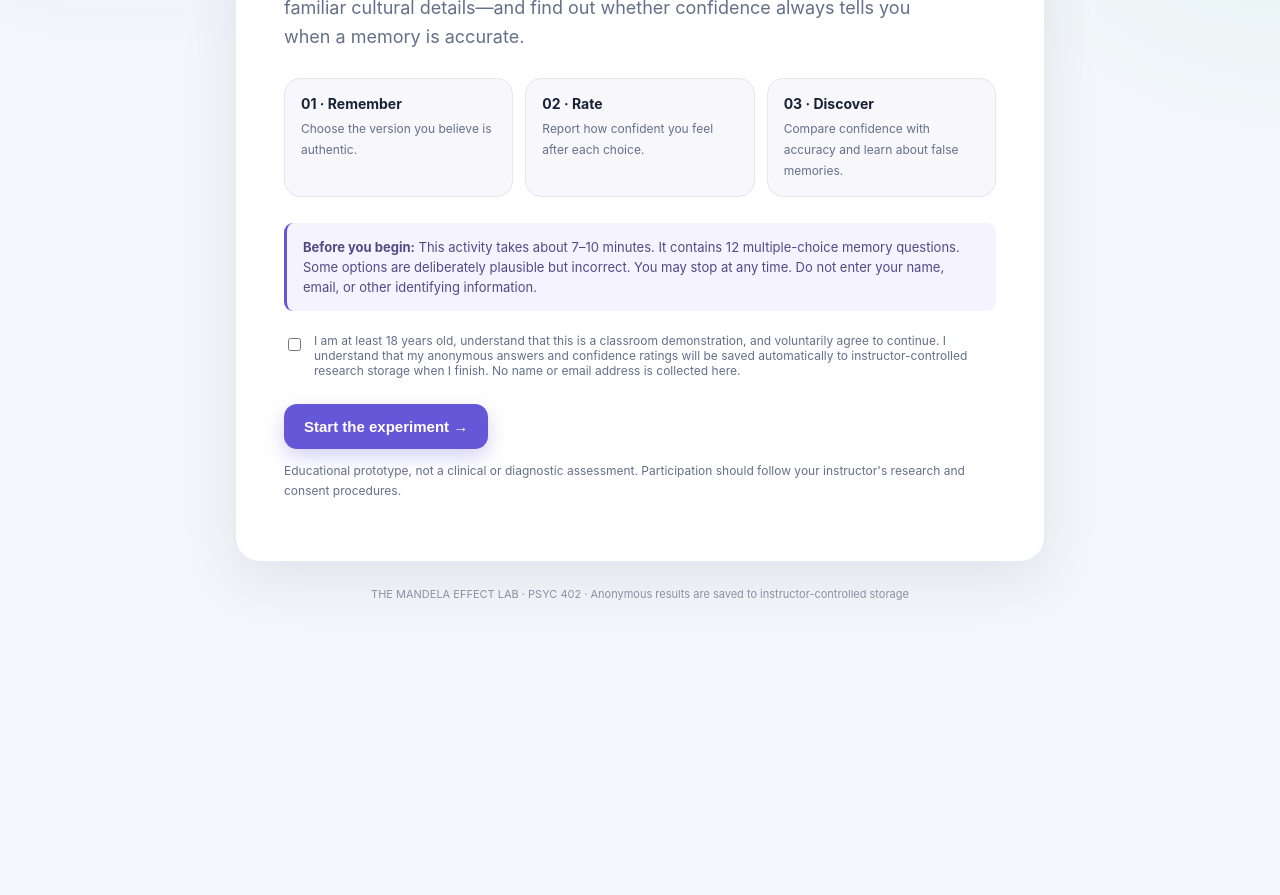
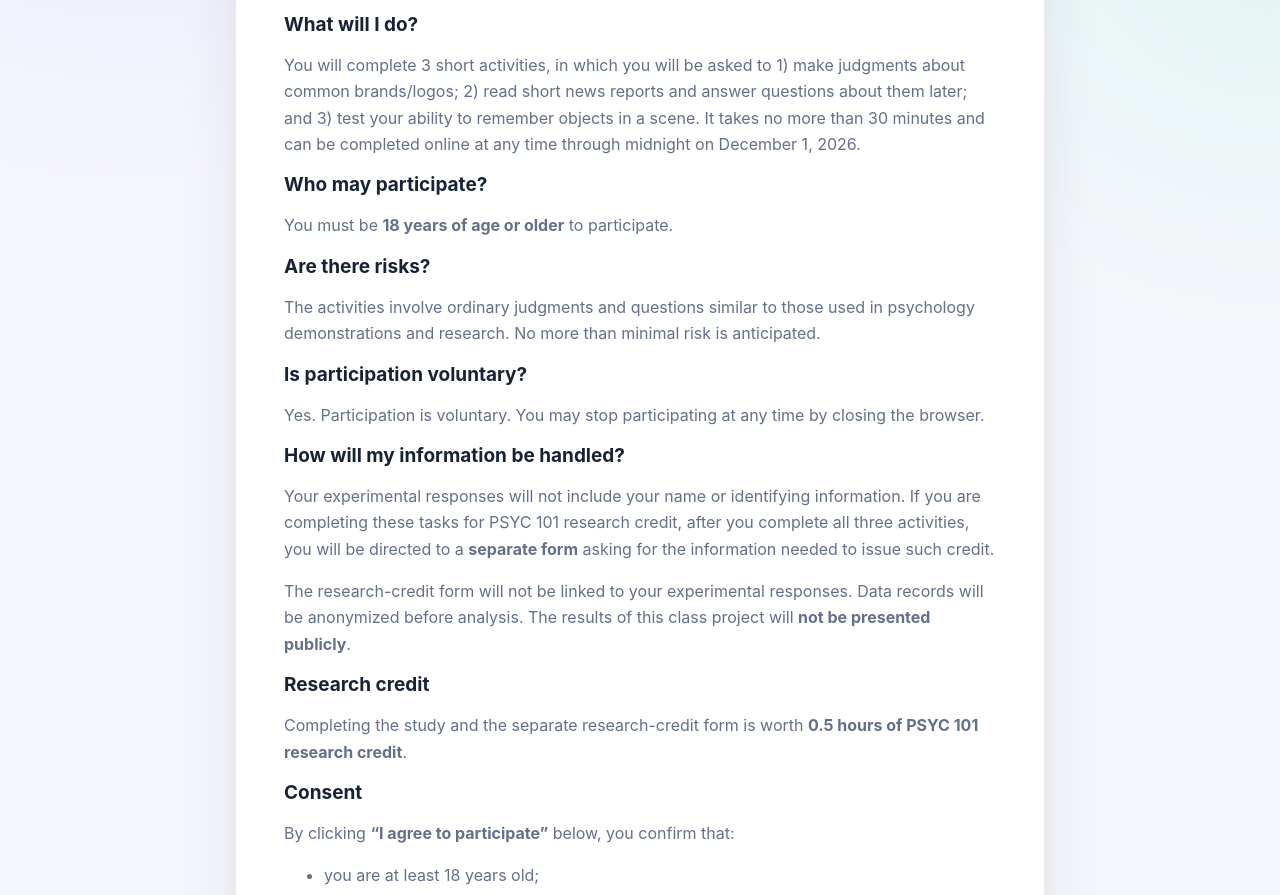
Before and after one commit to sonyper/2026_Mandela, a plain HTML site: page index.html in a window 1280 px wide. Shown: the part 354-1249 px from the top of the page. Before the commit the page ends 990 px from the top, so only its background shows below. Drawn offline with Linux system fonts and the light colour scheme.

Commit message:
Add files via upload

```diff
--- a/index.html
+++ b/index.html
@@ -17,7 +17,31 @@ main{max-width:850px;margin:28px auto 70px;padding:0 20px}.panel{background:var(
 <body>
 <header><div class="brand"><div class="brandmark">✳</div><span>THE MEMORY LAB</span></div><div class="tag">PSYC 402 · Memory & Cognition</div></header>
 <main>
-<section id="welcome" class="panel">
+<section id="consent" class="panel">
+<div style="margin-top:26px;border-top:1px solid var(--line);padding-top:24px" aria-labelledby="consentHeading">
+<h2 id="consentHeading">Consent to Participate: Decision-Making and Meta-Cognition</h2>
+<p>You are invited to participate in an online class research project examining <strong>decision-making and meta-cognition</strong>.</p>
+<h3>What will I do?</h3>
+<p>You will complete 3 short activities, in which you will be asked to 1) make judgments about common brands/logos; 2) read short news reports and answer questions about them later; and 3) test your ability to remember objects in a scene. It takes no more than 30 minutes and can be completed online at any time through midnight on December 1, 2026.</p>
+<h3>Who may participate?</h3>
+<p>You must be <strong>18 years of age or older</strong> to participate.</p>
+<h3>Are there risks?</h3>
+<p>The activities involve ordinary judgments and questions similar to those used in psychology demonstrations and research. No more than minimal risk is anticipated.</p>
+<h3>Is participation voluntary?</h3>
+<p>Yes. Participation is voluntary. You may stop participating at any time by closing the browser.</p>
+<h3>How will my information be handled?</h3>
+<p>Your experimental responses will not include your name or identifying information. If you are completing these tasks for PSYC 101 research credit, after you complete all three activities, you will be directed to a <strong>separate form</strong> asking for the information needed to issue such credit.</p>
+<p>The research-credit form will not be linked to your experimental responses. Data records will be anonymized before analysis. The results of this class project will <strong>not be presented publicly</strong>.</p>
+<h3>Research credit</h3>
+<p>Completing the study and the separate research-credit form is worth <strong>0.5 hours of PSYC 101 research credit</strong>.</p>
+<h3>Consent</h3>
+<p>By clicking <strong>“I agree to participate”</strong> below, you confirm that:</p>
+<ul style="line-height:1.7;color:var(--muted)"><li>you are at least 18 years old;</li><li>you have read the information above;</li><li>you understand that participation is voluntary; and</li><li>you agree to participate in this study.</li></ul>
+</div>
+<div class="actions"><button class="btn primary" id="agree">I agree to participate</button></div>
+</section>
+
+<section id="welcome" class="panel hidden">
 <p class="eyebrow">An interactive memory experiment</p>
 <h1>The Mandela<br>Effect Lab</h1>
 <p class="lead">How certain are you about things you remember? Test your memory against familiar cultural details—and find out whether confidence always tells you when a memory is accurate.</p>
@@ -27,8 +51,7 @@ main{max-width:850px;margin:28px auto 70px;padding:0 20px}.panel{background:var(
 <div class="mini"><strong>03 · Discover</strong><span>Compare confidence with accuracy and learn about false memories.</span></div>
 </div>
 <div class="notice"><b>Before you begin:</b> This activity takes about 7–10 minutes. It contains 12 multiple-choice memory questions. Some options are deliberately plausible but incorrect. You may stop at any time. Do not enter your name, email, or other identifying information.</div>
-<div style="margin-top:22px;display:flex;gap:10px;align-items:flex-start"><input type="checkbox" id="consent" style="margin-top:5px;accent-color:var(--purple)"><label for="consent" class="small">I am at least 18 years old, understand that this is a classroom demonstration, and voluntarily agree to continue. I understand that my anonymous answers and confidence ratings will be saved automatically to instructor-controlled research storage when I finish. No name or email address is collected here.</label></div>
-<div class="actions"><button class="btn primary" id="start" disabled>Start the experiment →</button></div>
+<div class="actions"><button class="btn primary" id="start">Start the experiment →</button></div>
 <p class="small">Educational prototype, not a clinical or diagnostic assessment. Participation should follow your instructor's research and consent procedures.</p>
 </section>
 
@@ -109,8 +132,8 @@ const items = [
 let order=[],responses=[],idx=0,selected=null,sessionId=makeId(),startedAt=null;
 function makeId(){return "MEL-"+Math.random().toString(36).slice(2,8).toUpperCase()}
 const $=id=>document.getElementById(id);
-function show(id){["welcome","task","results","learnPanel"].forEach(x=>$(x).classList.toggle("hidden",x!==id))}
-$("consent").addEventListener("change",e=>$("start").disabled=!e.target.checked);
+function show(id){["consent","welcome","task","results","learnPanel"].forEach(x=>$(x).classList.toggle("hidden",x!==id))}
+$("agree").addEventListener("click",()=>show("welcome"));
 $("start").addEventListener("click",()=>{order=items.map((_,i)=>i).sort(()=>Math.random()-.5);responses=[];idx=0;startedAt=new Date();show("task");render()});
 function render(){
  selected=null;const item=items[order[idx]];
```
